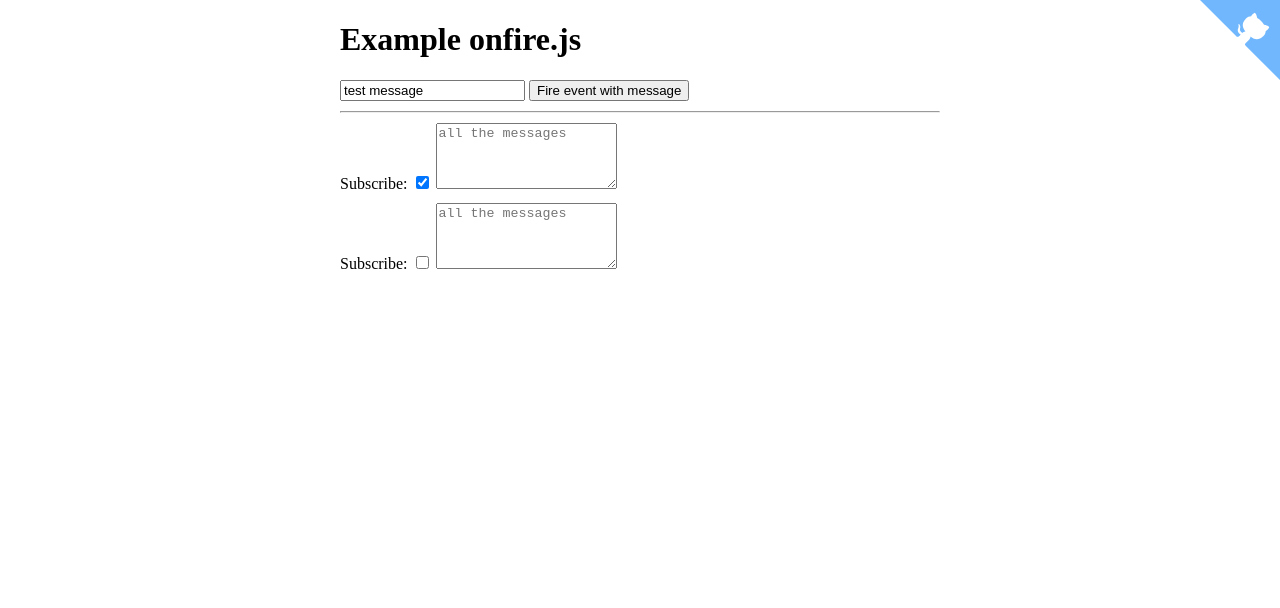
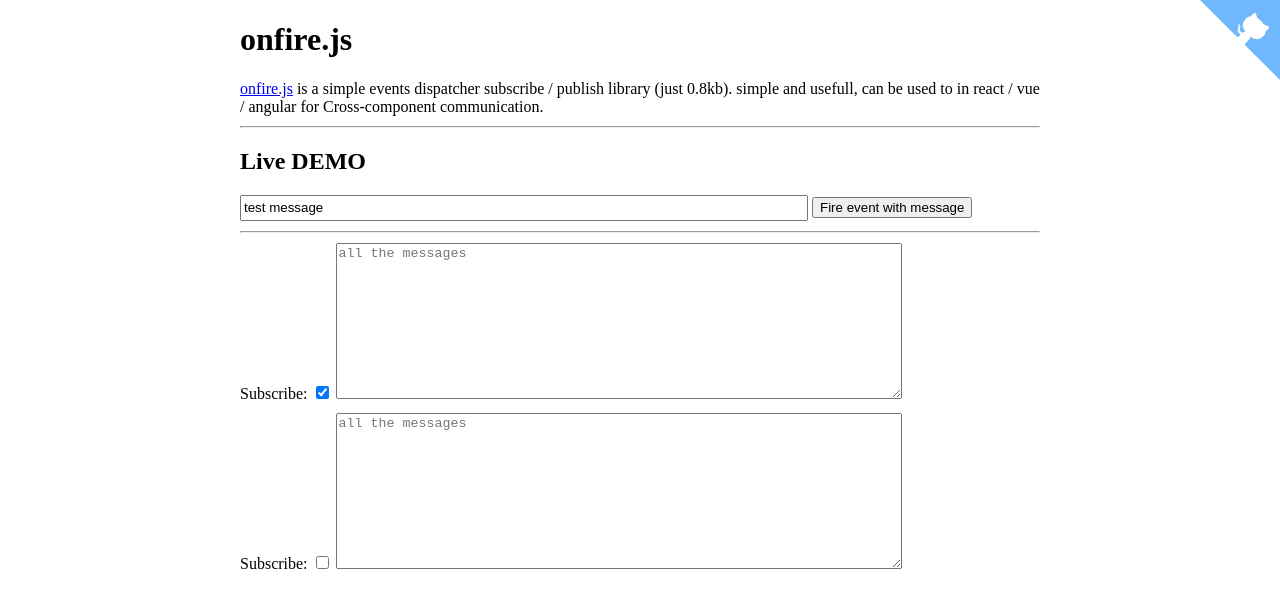
Before and after one commit to hustcc/onfire.js, a website: page index.html in a window 1280 px wide. Drawn offline with Linux system fonts and the light colour scheme.

Commit message:
udpate demo

```diff
--- a/index.html
+++ b/index.html
@@ -9,21 +9,31 @@
   <meta name="viewport" content="width=device-width,initial-scale=1">
   <style type="text/css">
   #wrapper {
-		width: auto;
-		max-width: 600px;
+    max-width: 800px;
     margin: 0 auto;
   }
   #wrapper > div {
     margin: 10px 0;
+  }
+  #message {
+    width: 70%;
+    height: 20px;
+  }
+  textarea {
+    width: 70%;
+    height: 150px;
   }
   </style>
 </head>
 <body>
 <div id="container">
   <div id="wrapper">
-		<h1>Example onfire.js</h1>
+    <h1>onfire.js</h1>
+    <div><a href="https://github.com/hustcc/onfire.js">onfire.js</a> is a simple events dispatcher subscribe / publish library (just 0.8kb). simple and usefull, can be used to in react / vue / angular for Cross-component communication.</div>
+    <hr />
+    <h2> Live DEMO</h2>
     <div>
-			<input type="text" id="message" value="test message"placeholder="fire event with message" />
+      <input type="text" id="message" value="test message" placeholder="fire event with message" />
       <input type="button" id="send" value="Fire event with message" />
     </div>
     <hr />
```
Lines whose indentation alone changed are shown as unchanged.
